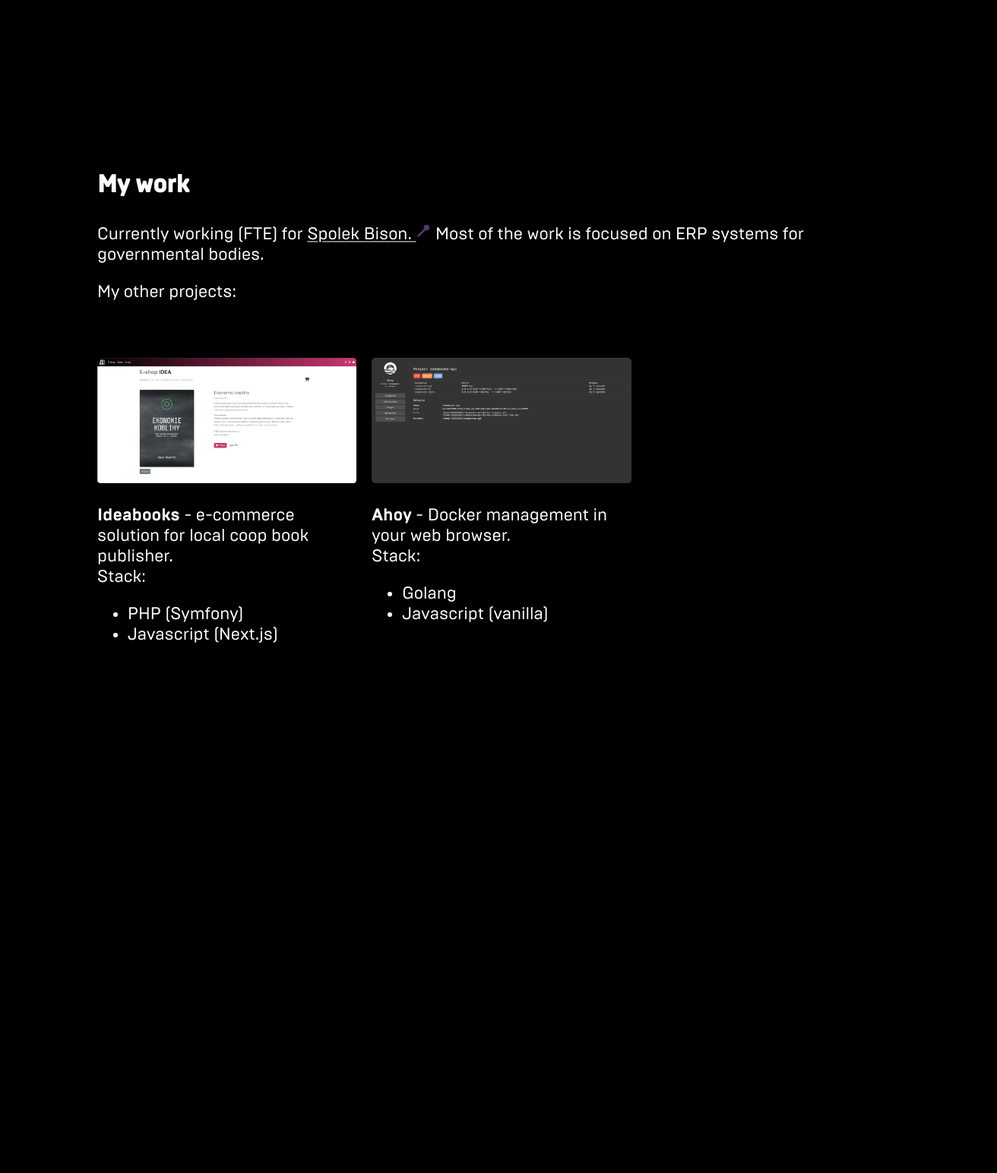
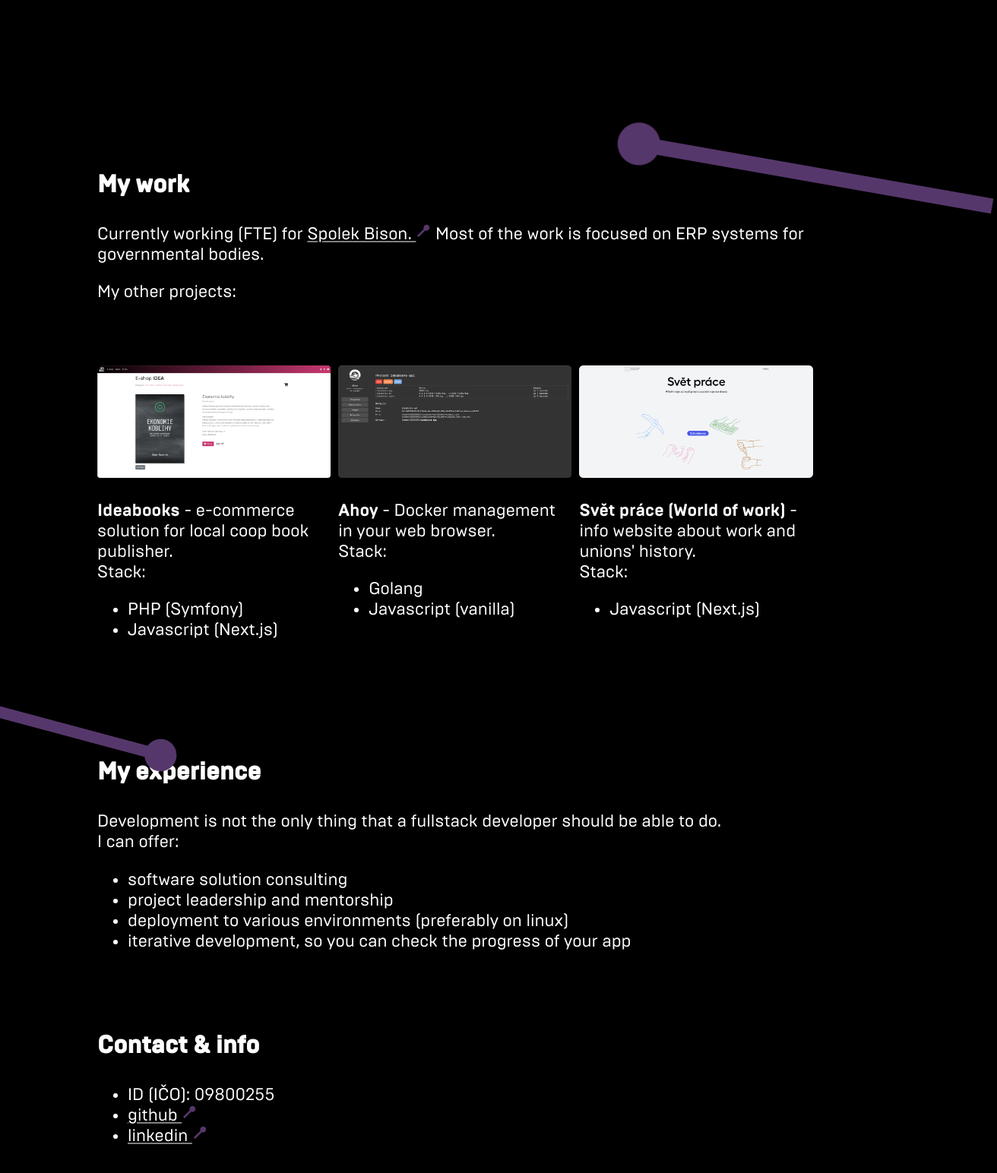
Before and after one commit to radim91/portfolio, a plain HTML site: page index.html in a window 1280 px wide. Shown: the part 616-2160 px from the top of the page at 76% size, 1312 px wide, since content can reach past the window. Before the commit the page ends 1496 px from the top, so only its background shows below. Drawn offline with Linux system fonts and the light colour scheme; files whose address does not match are found by name.

Commit message:
portfolio finish

```diff
--- a/index.html
+++ b/index.html
@@ -17,7 +17,7 @@
             <h1>Radim Hejduk</h1>
             <h2>web development</h2>
         </div>
-        <div class="hero-intro">
+        <div class="hero-intro w-30">
             <p>
                 Fullstack development focused on NGOs and government projects.<br/>
                 Based in Prague, Czechia.
@@ -33,7 +33,7 @@
             <img src="./images/logo-white.png" alt="logo" />
         </div>
     </div>
-    <div class="container" id="work">
+    <div class="container mb-5" id="work">
         <div class="work-header mb-5">
             <h3>My work</h3>
             <p>
@@ -46,8 +46,14 @@
                 My other projects:
             </p>
         </div>
-        <div class="w-33 me-2">
+        <div class="w-30 work-item">
             <img src="./images/ideabooks.png" alt="ideabooks" id="ideabooks" class="w-100" />
+            <div id="work-link-ideabooks">
+                <a id="ideabooks-link" href="https://ideabooks.cz" target="_blank" rel="noopener noreferrer">
+                    Have a look
+                    <img id="ideabooks-stick" class="link-stick" src="./images/stick-link.png" alt="stick" />
+                </a>
+            </div>
             <p>
                 <span class="bold">Ideabooks</span> - e-commerce solution for local coop book publisher.<br/>
                 Stack:
@@ -57,8 +63,14 @@
                 </ul>
             </p>
         </div>
-        <div class="w-33 me-2">
+        <div class="w-30 work-item">
             <img src="./images/ahoy.png" alt="ahoy" id="ahoy" class="w-100" />
+            <div id="work-link-ahoy">
+                <a id="ahoy-link" href="https://github.com/radim91/ahoy" target="_blank" rel="noopener noreferrer">
+                    Have a look
+                    <img id="ahoy-stick" class="link-stick" src="./images/stick-link.png" alt="stick" />
+                </a>
+            </div>
             <p>
                 <span class="bold">Ahoy</span> - Docker management in your web browser.<br/>
                 Stack:
@@ -68,6 +80,63 @@
                 </ul>
             </p>
         </div>
+        <div class="w-30 work-item">
+            <img src="./images/svet-prace.png" alt="svet-prace" id="svet-prace" class="w-100" />
+            <div id="work-link-svet-prace">
+                <a id="svet-prace-link" href="https://svet-prace.cz" target="_blank" rel="noopener noreferrer">
+                    Have a look
+                    <img id="svet-prace-stick" class="link-stick" src="./images/stick-link.png" alt="stick" />
+                </a>
+            </div>
+            <p>
+                <span class="bold">Svět práce (World of work)</span> - info website about work and unions' history.<br/>
+                Stack:
+                <ul>
+                    <li>Javascript (Next.js)</li>
+                </ul>
+            </p>
+        </div>
+        <div class="ping-stick">
+            <img src="./images/stick.png" alt="stick" />
+        </div>
+    </div>
+    <div class="pong-stick">
+        <img src="./images/stick.png" alt="stick" />
+    </div>
+    <div class="container mb-5">
+        <div class="work-header">
+            <h3>My experience</h3>
+            <p>
+                Development is not the only thing that a fullstack developer should be able to do.<br/>
+                I can offer:
+                <ul>
+                    <li>software solution consulting</li>
+                    <li>project leadership and mentorship</li>
+                    <li>deployment to various environments (preferably on linux)</li>
+                    <li>iterative development, so you can check the progress of your app</li>
+                </ul>
+            </p>
+        </div>
+    </div>
+    <div class="container mb-250">
+        <div class="work-header">
+            <h3>Contact & info</h3>
+            <ul>
+                <li>ID (IČO): 09800255</li>
+                <li>
+                    <a id="github-link" href="https://github.com/radim91" target="_blank" rel="noopener noreferrer">
+                        github
+                        <img id="github-stick" class="link-stick" src="./images/stick-link.png" alt="stick" />
+                    </a>
+                </li>
+                <li>
+                    <a id="linkedin-link" href="https://www.linkedin.com/in/radim-hejduk-8310a14b/" target="_blank" rel="noopener noreferrer">
+                        linkedin
+                        <img id="linkedin-stick" class="link-stick" src="./images/stick-link.png" alt="stick" />
+                    </a>
+                </li>
+            </ul>
+        </div>
     </div>
 </body>
 </html>
--- a/index.js
+++ b/index.js
@@ -11,11 +11,72 @@ document.addEventListener('DOMContentLoaded', () => {
 
     document.getElementById("work-link").addEventListener("mouseover", () => {
         linkHover('#work-stick');
-    })
+    });
 
     document.getElementById("bison-link").addEventListener("mouseover", () => {
         linkHover('#bison-stick');
-    })
+    });
+
+    document.getElementById("ideabooks-link").addEventListener("mouseover", () => {
+        linkHover('#ideabooks-stick');
+    });
+
+    document.getElementById("ahoy-link").addEventListener("mouseover", () => {
+        linkHover('#ahoy-stick');
+    });
+
+    document.getElementById("svet-prace-link").addEventListener("mouseover", () => {
+        linkHover('#svet-prace-stick');
+    });
+
+    document.getElementById("github-link").addEventListener("mouseover", () => {
+        linkHover('#github-stick');
+    });
+
+    document.getElementById("linkedin-link").addEventListener("mouseover", () => {
+        linkHover('#linkedin-stick');
+    });
+
+    window.addEventListener("scroll", () => {
+        if (window.scrollY >= 600) {
+            gsap.to('.ping-stick', {
+                opacity: 1,
+                x: -10,
+                rotate: -170,
+                delay: 0.1
+            });
+        }
+
+        if (window.scrollY >= 1000) {
+            gsap.to('.pong-stick', {
+                opacity: 1,
+                rotate: 15,
+                delay: 0.2
+            });
+        }
+    });
+
+    document.querySelectorAll('.work-item').forEach(item => {
+        const img = item.querySelector('img');
+        const to = {
+            opacity: 0.3
+        }
+
+        img.addEventListener("mouseenter", () => {
+            gsap.to(img, to)
+            gsap.to(`#work-link-${img.id}`, { opacity: 1, display: "block" })
+        });
+
+        document.getElementById(`work-link-${img.id}`).addEventListener("mouseover", () => {
+            gsap.to(img, to)
+            gsap.to(`#work-link-${img.id}`, { opacity: 1, display: "block" })
+        });
+
+        img.addEventListener("mouseleave", () => {
+            gsap.to(img, { opacity: 1 })
+            gsap.to(`#work-link-${img.id}`, { opacity: 0, display: "none" })
+        })
+    });
 
     function linkHover(id) {
         let tl = gsap.timeline();
--- a/styles.css
+++ b/styles.css
@@ -38,6 +38,7 @@ body {
     color: #ffffff;
     background-color: #000000;
     font-size: 1.4rem;
+    box-sizing: border-box;
 }
 
 .bold {
@@ -93,16 +94,25 @@ h3 {
 .mb-5 {
     margin-bottom: 50px;
 }
+
+.mb-250 {
+    margin-bottom: 250px;
+}
+
+me-1 {
+    margin-right: 10px;
+}
+
 .me-2 {
     margin-right: 20px;
 }
 
-.w-33 {
-    width: 33.33%;
+.w-30 {
+    width: 30%;
 }
 
-.w-50 {
-    width: 50%;
+.w-50vh {
+    width: 50vw;
 }
 
 .w-75 {
@@ -120,8 +130,54 @@ h3 {
     transform: rotate(-45deg);
 }
 
+#work {
+    gap: 10px;
+    margin-bottom: 100px;
+}
+
 .work-header {
     width: 100%;
+}
+
+
+.ping-stick {
+    position: absolute;
+    right: -40px;
+    transform: rotate(-160deg);
+    opacity: 0;
+}
+
+.pong-stick {
+    position: absolute;
+    left: -140px;
+    margin-top: -20px;
+    transform: rotate(45deg);
+    opacity: 0;
+
+    img {
+        width: 75%;
+    }
+}
+
+#work-link-svet-prace {
+    display: none;
+    position: absolute;
+    margin-top: -50px;
+    margin-left: 20px;
+}
+
+#work-link-ahoy {
+    display: none;
+    position: absolute;
+    margin-top: -50px;
+    margin-left: 20px;
+}
+
+#work-link-ideabooks {
+    display: none;
+    position: absolute;
+    margin-top: -50px;
+    margin-left: 20px;
 }
 
 @media only screen and (max-width: 600px) {
```
Also changed, not shown: images/svet-prace.png (added).
